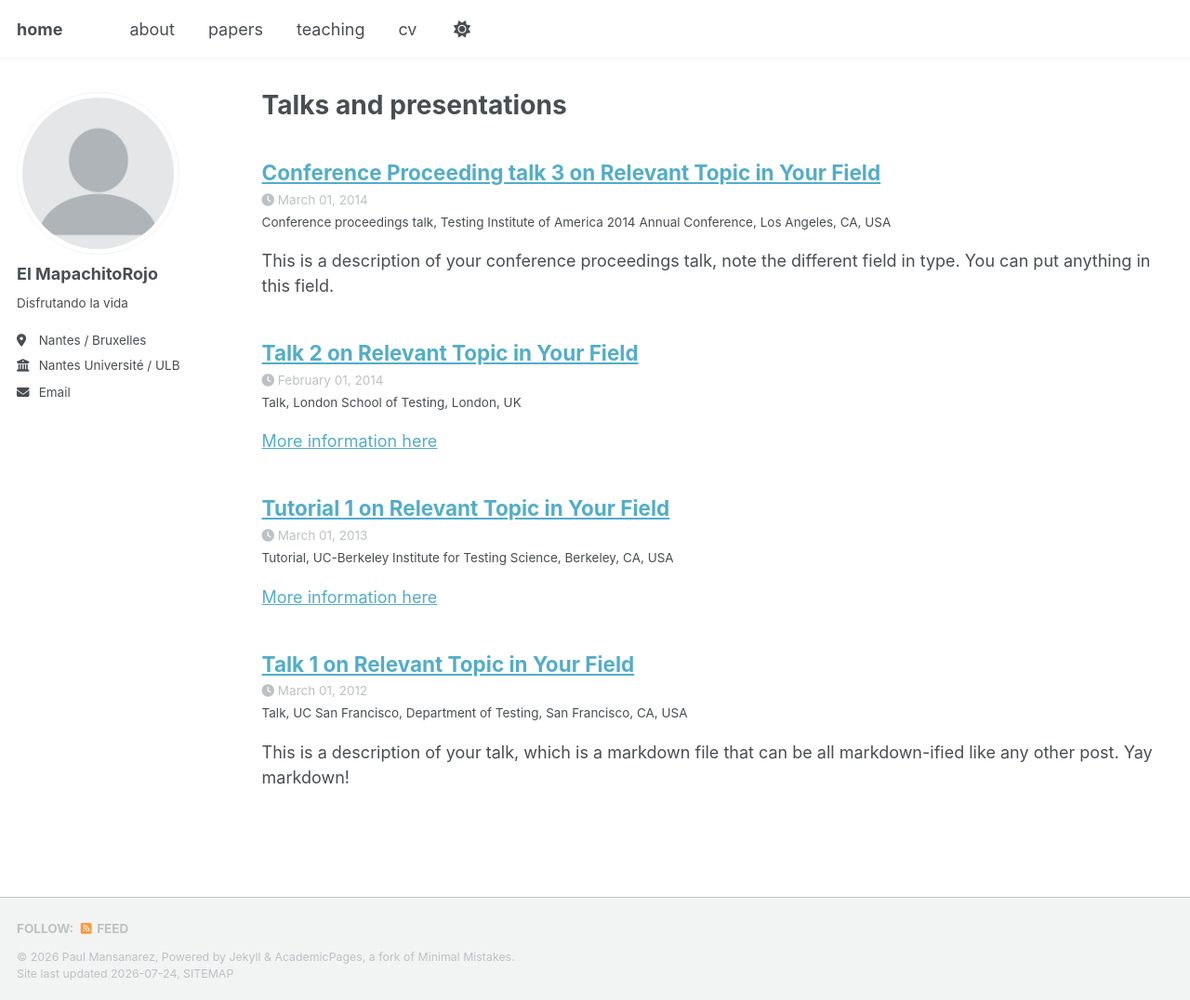
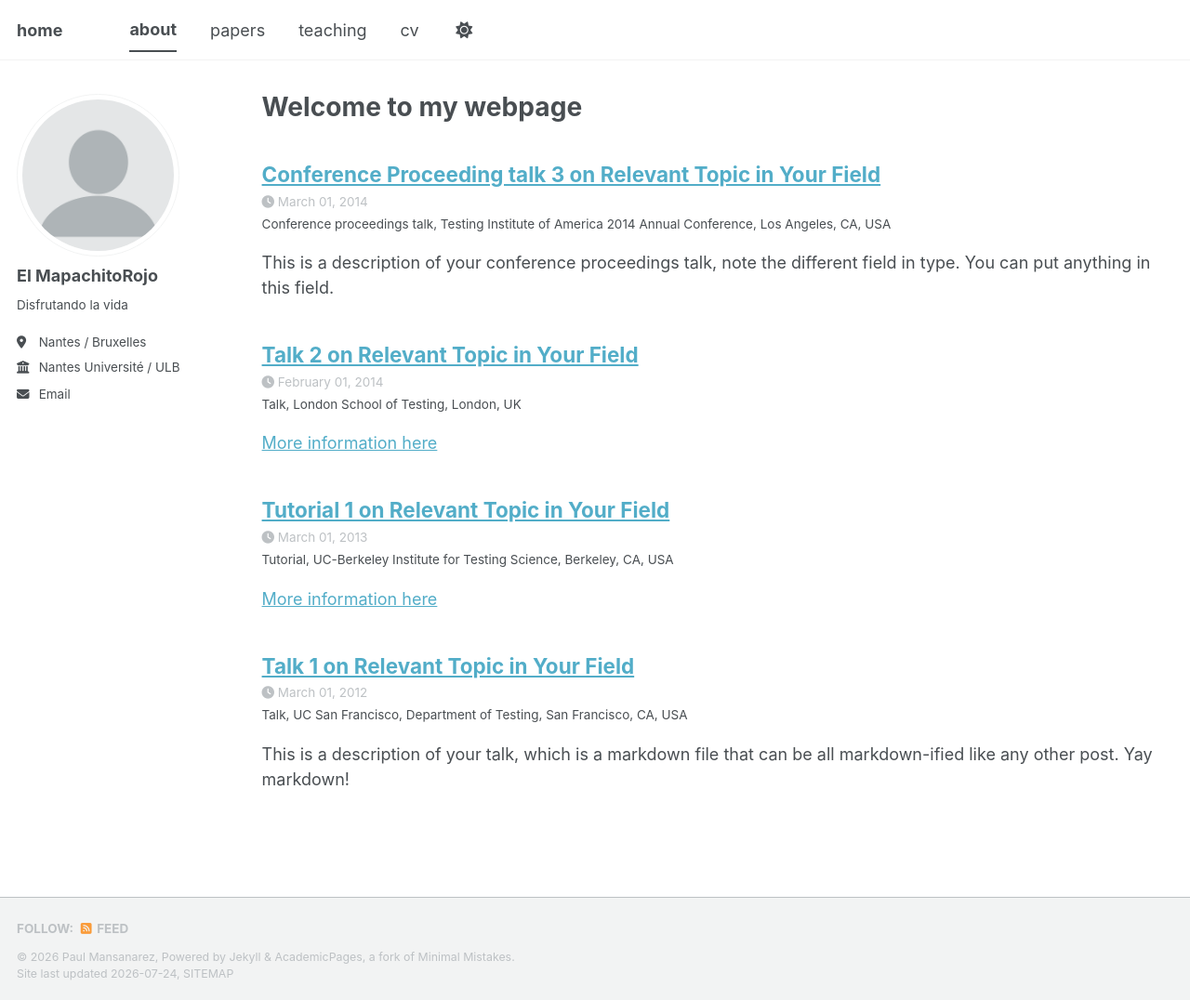
Before and after one commit to paulmansanarez/paulmansanarez.github.io, a Jekyll site: the page built from _pages/talks.html, in a window 1280 px wide and 1076 px high. Shown: the whole window at 93% size. Built offline with Jekyll 4.4.1, drawn with Linux system fonts in a browser that asks for light colours; a style sheet for code colours, icons or effects is not loaded.

Commit message:
Update talks.html

```diff
--- a/_pages/talks.html
+++ b/_pages/talks.html
@@ -1,7 +1,7 @@
 ---
 layout: archive
-title: "Talks and presentations"
-permalink: /talks/
+title: "Welcome to my webpage"
+permalink: /about/
 author_profile: true
 ---
 
```
